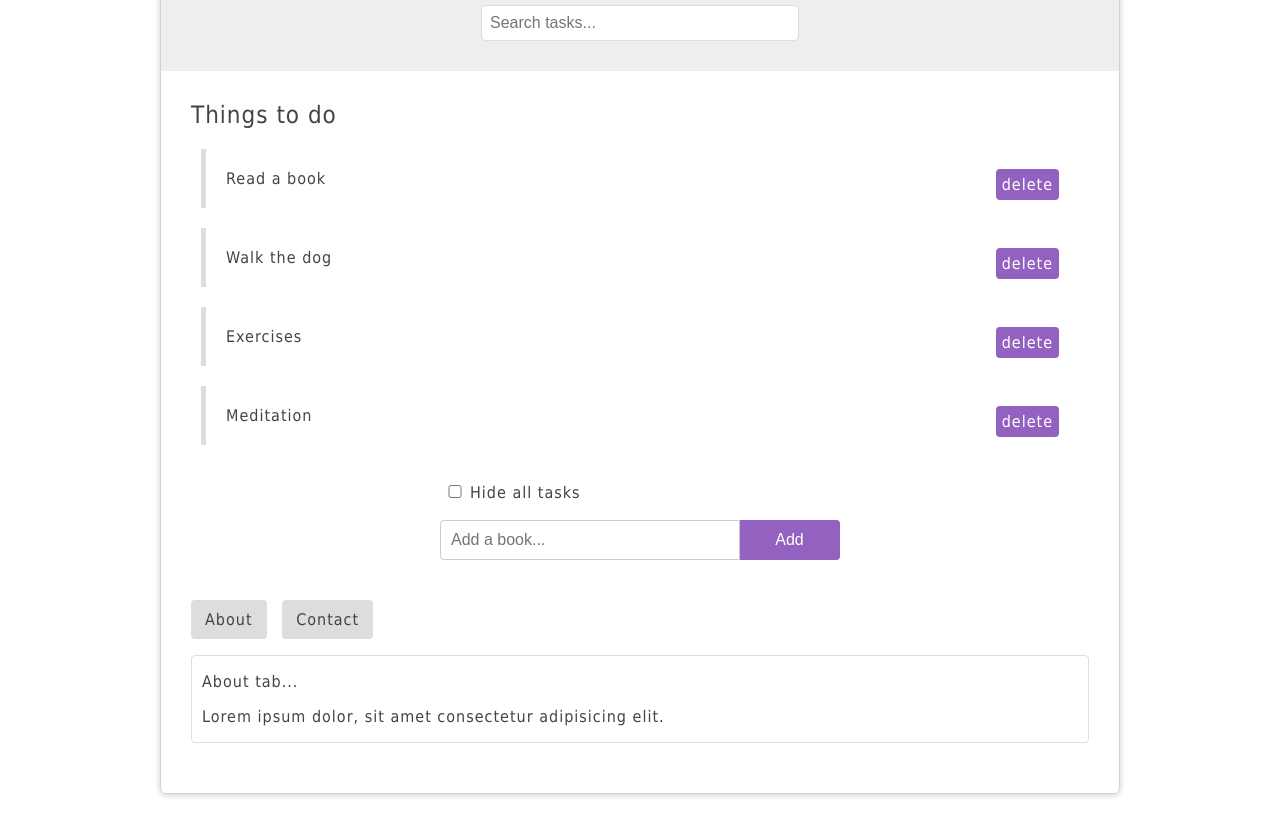
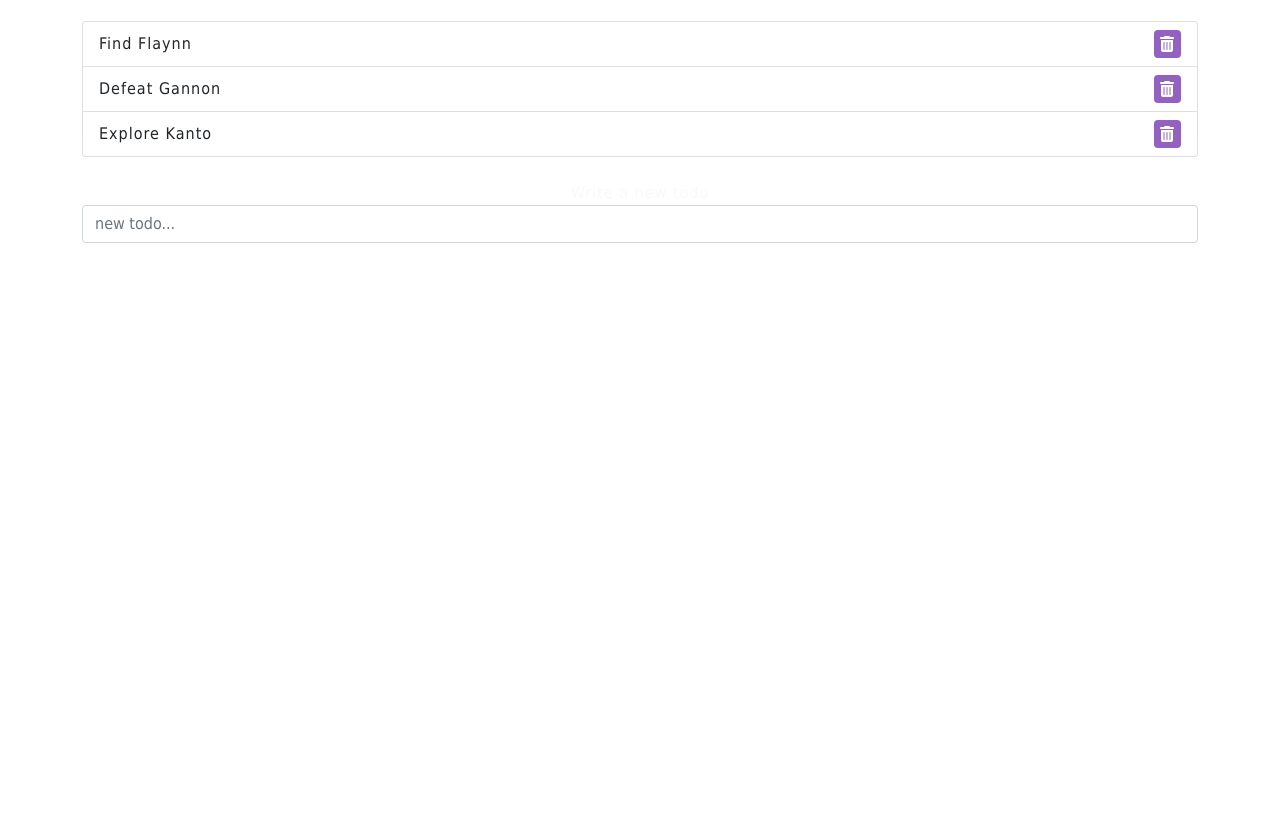
Before and after one commit to SaiGanesh21/To-do-list, a plain HTML site: page index.html in a window 1280 px wide. Shown: the part 123-937 px from the top of the page. After the commit the page ends 800 px from the top, so only its background shows below. Drawn offline with nearby package versions, Linux system fonts and the light colour scheme.

Commit message:
Update index.html

```diff
--- a/index.html
+++ b/index.html
@@ -1,68 +1,46 @@
-<!DOCTYPE html>
-<html>
+<html lang="en">
 <head>
-    <meta charset="utf-8">
-    <link href="styles.css" rel="stylesheet" />
-    <title>JavaScript DOM Tutorials</title>
+  <meta charset="UTF-8">
+  <meta http-equiv="X-UA-Compatible" content="IE=edge">
+  <meta name="viewport" content="width=device-width, initial-scale=1.0">
+  <script src="https://kit.fontawesome.com/5226c0d364.js" crossorigin="anonymous"></script>
+  <link href="https://cdn.jsdelivr.net/npm/bootstrap@5.1.1/dist/css/bootstrap.min.css" rel="stylesheet" integrity="sha384-F3w7mX95PdgyTmZZMECAngseQB83DfGTowi0iMjiWaeVhAn4FJkqJByhZMI3AhiU" crossorigin="anonymous">
+  <link rel="stylesheet" href="styles.css">
+  <title>ToDos</title>
 </head>
 <body>
-  	<div id="wrapper">
-	    <header>
-	    	<div id="page-banner">
-	    		<h1 class="title">To do list</h1>
-                <p>Never worry about forgetting things again</p>
-            <form id="search-books">
-            <input type="text" placeholder="Search tasks..." />
+
+  <div class="container">
+
+    <header class="text-center text-light my-4">
+      <h3 class="mb-4">To-do's to get To-done</h3>
+      <form class="search">
+        <input name="search" type="text" class="form-control m-auto" placeholder="search todos...">
       </form>
-	    	</div>
     </header>
-	    <div id="book-list">
-	    	<h2 class="title">Things to do</h2>
-	    	<ul>
-	    		<li>
-	    			<span class="name">Read a book</span>
-	    			<span class="delete">delete</span>
+
+    <ul class="list-group todos mx-auto text-light">
+      <li class="list-group-item d-flex justify-content-between align-items-center">
+        <span>Find Flaynn</span>
+        <i class="fas fa-trash-alt delete"></i>
       </li>
-	    		<li>
-	    			<span class="name">Walk the dog</span>
-	    			<span class="delete">delete</span>
+      <li class="list-group-item d-flex justify-content-between align-items-center">
+        <span>Defeat Gannon</span>
+        <i class="fas fa-trash-alt delete"></i>
       </li>
-	    		<li>
-	    			<span class="name">Exercises</span>
-	    			<span class="delete">delete</span>
-	    		</li>
-	    		<li>
-	    			<span class="name">Meditation</span>
-	    			<span class="delete">delete</span>
+      <li class="list-group-item d-flex justify-content-between align-items-center">
+        <span>Explore Kanto</span>
+        <i class="fas fa-trash-alt delete"></i>
       </li>
     </ul>
+
+      <form class="add text-center my-4">
+        <label class="text-light">Write a new todo</label>
+        <input type="text" class="form-control m-auto" name="add" placeholder="new todo...">
+      </form>
+
   </div>
 
-	    <form id="add-book">
-            <div>
-                <input type="checkbox" id="hide" />
-                <label for="hide">Hide all tasks</label>
-            </div>
-            <input type="text" placeholder="Add a book..." />
-	    	<button>Add</button>
-        </form>
-
-        <div id="tabbed-content">
-            <ul class="tabs">
-                <li data-target="#about" class="active">About</li>
-                <li data-target="#contact">Contact</li>
-            </ul>
-            <div class="panel active" id="about">
-                <p>About tab...</p>
-                <p>Lorem ipsum dolor, sit amet consectetur adipisicing elit.</p>
-            </div>
-            <div class="panel" id="contact">
-                <p>Contact tab...</p>
-                <p>Lorem ipsum dolor, sit amet consectetur adipisicing elit.</p>
-            </div>
-        </div>
-
-    </div>
   <script src="app.js"></script>
 </body>
 </html>
```
Lines whose indentation alone changed are shown as unchanged.
